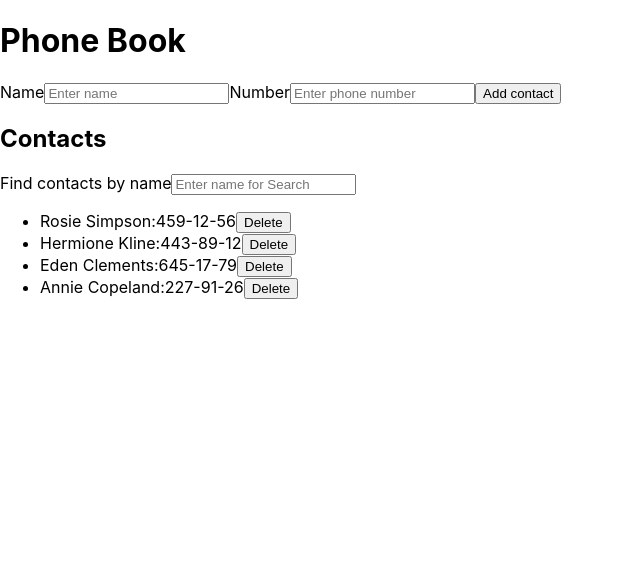
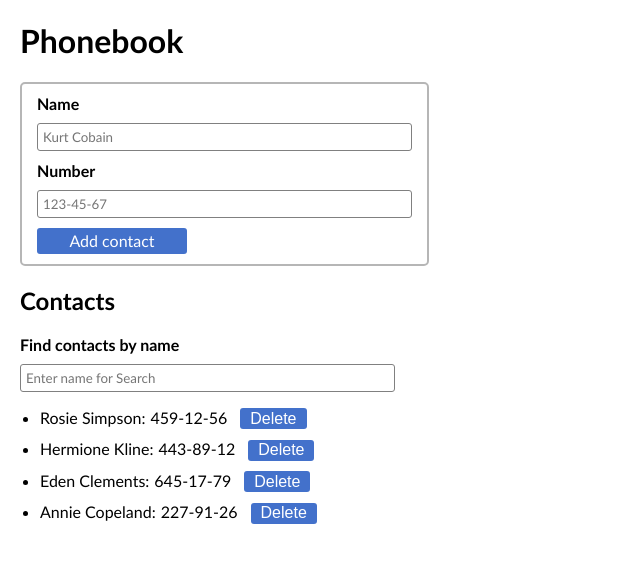
Before and after one commit to IwanovAS/goit-react-hw-06-phonebook, a React (Create React App) app: page / in a window 1280 px wide. Shown: the top 562 px of the page, without its empty margins (0-640 px from the left). Built offline with nearby package versions, Linux system fonts and the light colour scheme.

Commit message:
add style

```diff
--- a/src/components/App/App.jsx
+++ b/src/components/App/App.jsx
@@ -1,20 +1,16 @@
 import ContactForm from 'components/ContactForm/ContactForm';
 import ContactsList from 'components/ContactsList/ContactsList';
 import Filter from 'components/Filter/Filter';
+import './App.module.css'
 
 function App() {
   return (
     <>
-      <h1>Phone Book</h1>
-
+      <h1>Phonebook</h1>
       <ContactForm />
-
       <h2>Contacts</h2>
-
       <Filter />
-
       <ContactsList />
-
     </>
   );
 }
--- a/src/components/App/App.module.css
+++ b/src/components/App/App.module.css
@@ -0,0 +1,7 @@
+h1,
+h2 {
+    margin-left: 20px;
+    text-align: left;
+    font-family: 'Gill Sans', sans-serif;
+
+}
--- a/src/components/ContactForm/ContactForm.jsx
+++ b/src/components/ContactForm/ContactForm.jsx
@@ -3,6 +3,7 @@ import { Notify } from 'notiflix';
 import { useState, useEffect } from 'react';
 import { useDispatch, useSelector } from 'react-redux';
 import { handleAddContact } from 'redux/conttacts/contactsSlice';
+import css from './ContactForm.module.css'
 
 function ContactForm() {
   const dispatch = useDispatch();
@@ -55,14 +56,15 @@ function ContactForm() {
   }, [contacts]);
 
   return (
-    <form onSubmit={handleFormSubmit}>
-      <label htmlFor="name">
+    <form className={css.form} onSubmit={handleFormSubmit}>
+      <label className={css.label} htmlFor="name">
         Name
         <input
+        className={css.input}
           type="text"
           id="name"
           name="name"
-          placeholder="Enter name"
+          placeholder="Kurt Cobain"
           value={name}
           onChange={handleChangeForm}
           pattern="^[a-zA-Zа-яА-Я]+(([' -][a-zA-Zа-яА-Я ])?[a-zA-Zа-яА-Я]*)*$"
@@ -70,13 +72,14 @@ function ContactForm() {
           required
         />
       </label>
-      <label htmlFor="number">
+      <label className={css.label} htmlFor="number">
         Number
         <input
+        className={css.input}
           type="tel"
           id="number"
           name="number"
-          placeholder="Enter phone number"
+          placeholder="123-45-67"
           value={number}
           onChange={handleChangeForm}
           pattern="\+?\d{1,4}?[-.\s]?\(?\d{1,3}?\)?[-.\s]?\d{1,4}[-.\s]?\d{1,4}[-.\s]?\d{1,9}"
@@ -85,7 +88,7 @@ function ContactForm() {
         />
       </label>
 
-      <button type="submit">
+      <button className={css.addBtn} type="submit">
         <span>Add contact</span>
       </button>
     </form>
--- /dev/null
+++ b/src/components/ContactForm/ContactForm.module.css
@@ -0,0 +1,44 @@
+.form {
+  display: flex;
+  flex-direction: column;
+  padding: 10px 15px;
+  border: 2px solid #00000049;
+  border-radius: 5px;
+  width: 375px;
+  height: 160px;
+  margin-left: 20px;
+}
+
+.label {
+  font-weight: bold;
+  font-family: 'Gill Sans', sans-serif;
+}
+
+.input {
+  display: block;
+  margin: 10px 0px;
+  text-align: left;
+  padding: 5px 5px;
+  min-width: 375px;
+  box-sizing: border-box;
+  font-family: inherit;
+  border: 1px solid gray;
+  border-radius: 3px;
+}
+
+.addBtn {
+  padding: 0px 10px;
+  border: none;
+  border-radius: 3px;
+  font-family: 'Gill Sans', sans-serif;
+  width: 150px;
+  font-size: 16px;
+  height: 36px;
+  background-color: rgba(21, 78, 191, 0.8);
+  color: white;
+  cursor: pointer;
+}
+
+.addBtn:hover {
+  background-color: rgb(16, 45, 104);
+}
--- a/src/components/ContactListItem/ContactListItem.jsx
+++ b/src/components/ContactListItem/ContactListItem.jsx
@@ -2,15 +2,17 @@ import React from 'react';
 import { useDispatch } from 'react-redux';
 import { Notify } from 'notiflix';
 import { handleRemoveContact } from 'redux/conttacts/contactsSlice';
+import css from './ContactListItem.module.css'
 
 function ContactListItem({ name, number, id }) {
   const dispatch = useDispatch();
 
   return (
-    <li>
-      <span>{name}:</span>
-      <span>{number}</span>
+    <li className={css.listItem}>
+      <span className={css.listItemText}>{name}:</span>
+      <span className={css.listItemText}>{number}</span>
       <button
+      className={css.deleteBtn}
         type="button"
         onClick={() =>
           dispatch(
--- /dev/null
+++ b/src/components/ContactListItem/ContactListItem.module.css
@@ -0,0 +1,24 @@
+.listItem {
+  margin-bottom: 10px;
+}
+
+.listItemText {
+  font-family: 'Gill Sans', sans-serif;
+  margin-right: 5px;
+}
+
+.deleteBtn {
+  background-color: rgba(21, 78, 191, 0.8);
+  border: none;
+  border-radius: 3px;
+  font-size: 16px;
+  height: 21px;
+  margin-left: 8px;
+  padding: 0px 10px;
+  color: white;
+  cursor: pointer;
+}
+
+.deleteBtn:hover {
+  background-color: rgb(16, 45, 104);
+}
--- a/src/components/Filter/Filter.jsx
+++ b/src/components/Filter/Filter.jsx
@@ -1,14 +1,16 @@
 import { useDispatch, useSelector } from 'react-redux';
 import { filterContact } from 'redux/conttacts/contactsSlice';
+import css from './Filter.module.css'
 
 function Filter() {
   const dispatch = useDispatch();
   const filterValue = useSelector(state => state.contacts.filter);
 
   return (
-    <label>
+    <label className={css.filterLabel}>
       Find contacts by name
       <input
+      className={css.filterInput}
         type="text"
         name="filter"
         value={filterValue}
--- /dev/null
+++ b/src/components/Filter/Filter.module.css
@@ -0,0 +1,18 @@
+.filterLabel {
+  display: block;
+  margin-left: 20px;
+  font-family: 'Gill Sans', sans-serif;
+  font-weight: bold;
+}
+
+.filterInput {
+  display: block;
+  margin: 10px 0px;
+  text-align: left;
+  padding: 5px 5px;
+  min-width: 375px;
+  box-sizing: border-box;
+  font-family: inherit;
+  border: 1px solid gray;
+  border-radius: 3px;
+}
```
